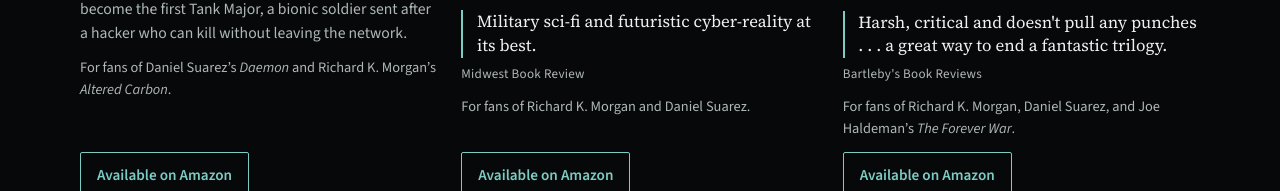
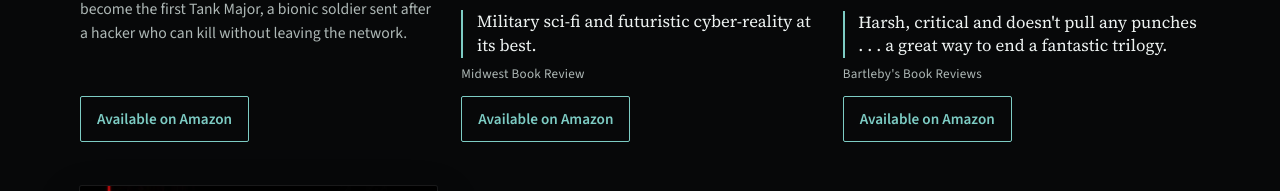
Before and after one commit to mgullickson-byte/mikegullickson-site, a plain HTML site: page index.html in a window 1280 px wide. Shown: the part 1617-1808 px from the top of the page. Drawn offline with Linux system fonts and the light colour scheme.

Commit message:
Remove the For fans of lines from the book cards.
The comp titles were on every Northern Star and Seethe card. The rest of the page is unchanged.

Co-authored-by: mgullickson-byte <mgullickson-byte@users.noreply.github.com>

```diff
--- a/index.html
+++ b/index.html
@@ -481,10 +481,9 @@
       text-transform: uppercase;
     }
     .book h3 { margin: 0; font-size: 1.55rem; }
-    .hook, .dek, .fans, .store-note { margin: 0; }
+    .hook, .dek, .store-note { margin: 0; }
     .hook { font-size: 1.02rem; line-height: 1.5; }
-    .dek, .fans, .store-note { color: var(--muted); font-size: 0.98rem; line-height: 1.55; text-wrap: pretty; }
-    .fans { font-size: 0.9rem; }
+    .dek, .store-note { color: var(--muted); font-size: 0.98rem; line-height: 1.55; text-wrap: pretty; }
     .quote { margin: 0.15rem 0 0; }
     .quote blockquote {
       margin: 0;
@@ -638,7 +637,6 @@
               <h3>The Beginning</h3>
               <p class="hook">The oil is gone. Civilization lives inside a network. One soldier is about to give up his body to defend it.</p>
               <p class="dek">In 2058, Mindlink lets humanity live and work in cyberspace, and the corporation that built it holds civilization by the mind. John Raimey agrees to become the first Tank Major, a bionic soldier sent after a hacker who can kill without leaving the network.</p>
-              <p class="fans">For fans of Daniel Suarez’s <em>Daemon</em> and Richard K. Morgan’s <em>Altered Carbon</em>.</p>
               <a class="btn" href="https://www.amazon.com/dp/B009EA9008" target="_blank" rel="noopener noreferrer">Available on Amazon<span class="sr-only">: The Northern Star: The Beginning (opens in a new tab)</span></a>
             </div>
           </article>
@@ -658,7 +656,6 @@
                 </blockquote>
                 <figcaption>Midwest Book Review</figcaption>
               </figure>
-              <p class="fans">For fans of Richard K. Morgan and Daniel Suarez.</p>
               <a class="btn" href="https://www.amazon.com/dp/B00NJ85YCE" target="_blank" rel="noopener noreferrer">Available on Amazon<span class="sr-only">: The Northern Star: Civil War (opens in a new tab)</span></a>
             </div>
           </article>
@@ -678,7 +675,6 @@
                 </blockquote>
                 <figcaption>Bartleby's Book Reviews</figcaption>
               </figure>
-              <p class="fans">For fans of Richard K. Morgan, Daniel Suarez, and Joe Haldeman’s <em>The Forever War</em>.</p>
               <a class="btn" href="https://www.amazon.com/dp/B00V48H17C" target="_blank" rel="noopener noreferrer">Available on Amazon<span class="sr-only">: The Northern Star: The End (opens in a new tab)</span></a>
             </div>
           </article>
@@ -698,7 +694,6 @@
                 </blockquote>
                 <figcaption>The New Podler Review of Books</figcaption>
               </figure>
-              <p class="fans">For fans of Daniel Suarez’s <em>Daemon</em>, Richard K. Morgan’s <em>Altered Carbon</em>, and Joe Haldeman’s <em>The Forever War</em>.</p>
               <a class="btn" href="https://www.amazon.com/dp/B00VR3HZEI" target="_blank" rel="noopener noreferrer">Available on Amazon<span class="sr-only">: The Northern Star: The Complete Trilogy (opens in a new tab)</span></a>
             </div>
           </article>
@@ -736,7 +731,6 @@
                 </blockquote>
                 <figcaption>Portland Book Review</figcaption>
               </figure>
-              <p class="fans">For fans of Jeff VanderMeer’s <em>Annihilation</em> and M.R. Carey’s <em>The Girl With All the Gifts</em>.</p>
               <a class="btn" href="https://www.amazon.com/dp/B07BQJ158S" target="_blank" rel="noopener noreferrer">Available on Amazon<span class="sr-only">: The Seethe (opens in a new tab)</span></a>
             </div>
           </article>
```
